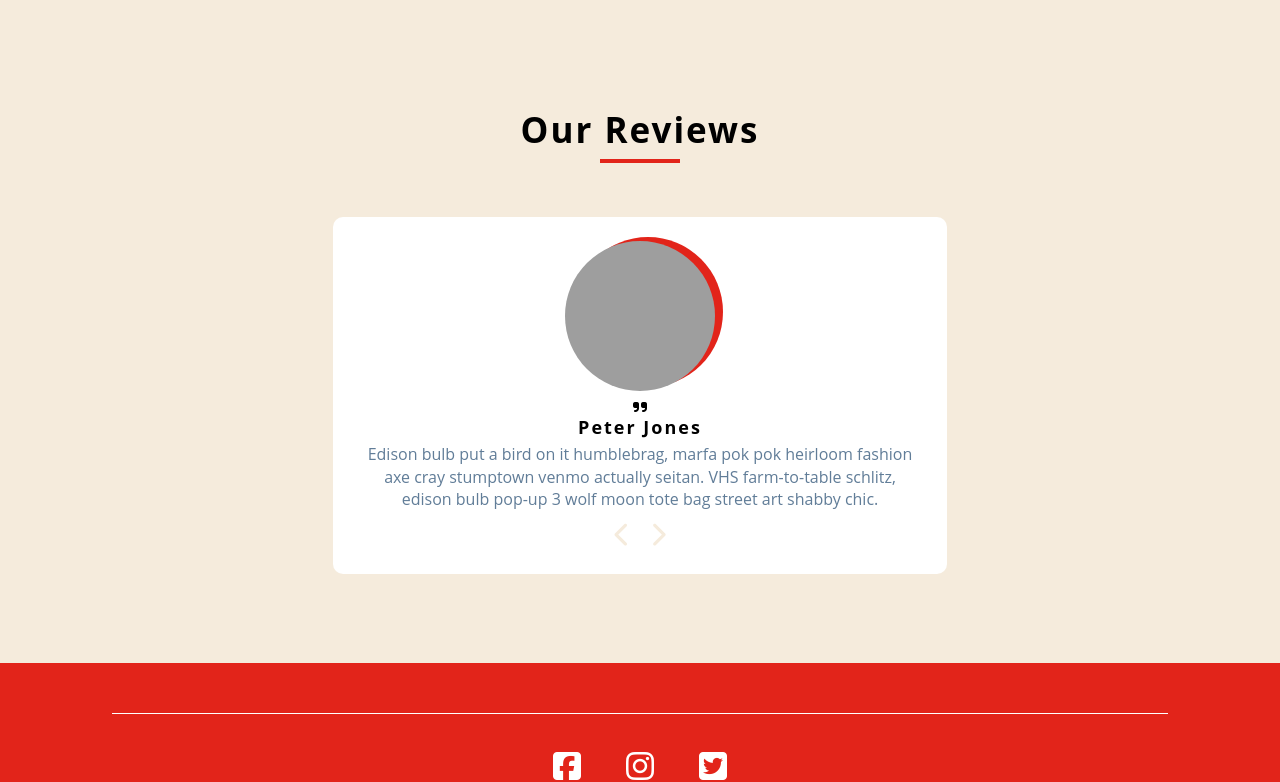
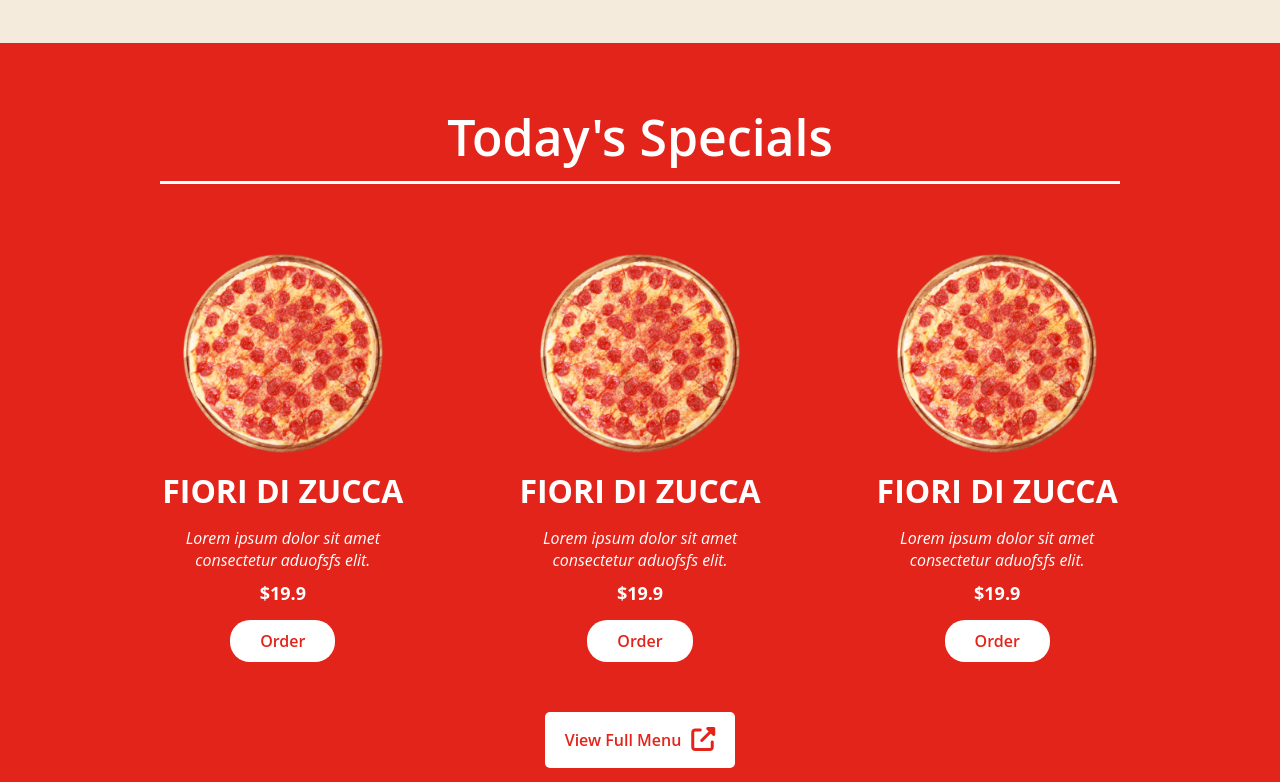
Before and after one commit to JeshuwaBradley/pazzarie, a React (Create React App) app: page / in a window 1280 px wide. Shown: the part 1787-2569 px from the top of the page. Built offline with nearby package versions, Linux system fonts and the light colour scheme; grey boxes are pictures that could not be loaded.

Commit message:
added product list to home page

```diff
--- a/public/styles.css
+++ b/public/styles.css
@@ -393,7 +393,7 @@ body {
 	text-align: center;
 	font-style: italic;
 	color: #5e5e5e;
-	margin-bottom: 15px;
+	margin-bottom: 10px;
 }
 
 .card-link {
@@ -403,7 +403,6 @@ body {
 	background-color: #e2241a;
 	padding: 10px 30px;
 	border-radius: 20px;
-	margin-top: 20px;
 	margin-bottom: 20px;
 }
 
@@ -424,11 +423,20 @@ body {
 
 /* product List  */
 
-/* .productList-container {
+.productList {
+	background-color: #e2241a;
+	color: #fff;
+	margin-top: 40px;
+	margin-bottom: 10px;
+	padding-bottom: 20px;
+}
+.productList-container {
 	padding: 20px 10px;
 	display: flex;
 	flex-direction: column;
 	align-items: center;
+	background-color: #e2241a;
+	color: #fff;
 }
 
 .productList-wrapper {
@@ -446,8 +454,7 @@ body {
 	justify-content: center;
 	flex-direction: column;
 	padding-top: 30px;
-	padding-bottom: 30px;
-	margin-bottom: 20px;
+	padding-bottom: 20px;
 }
 
 .productList-title {
@@ -455,14 +462,37 @@ body {
 	margin-top: 30px;
 	margin-bottom: 10px;
 	font-weight: 600;
-	 color: #ca0808;
-	color: #e2241a;
 }
 
 .productList-hr {
-	border-bottom: 2px solid #e2241a;
+	border: 0;
+	border-bottom: 3px solid #fff;
 	width: 75%;
-} */
+}
+
+.productList .card-title,
+.card-description,
+.card-price {
+	color: #fff !important;
+}
+
+.productList .card-link {
+	background-color: #fff;
+	color: #e2241a;
+	font-weight: 600;
+}
+
+.productList-menu-link {
+	background-color: #fff;
+	color: #e2241a;
+	font-weight: 600;
+	border-radius: 5px;
+	padding: 15px 20px;
+	text-decoration: none;
+	display: flex;
+	align-items: center;
+	justify-content: center;
+}
 
 /* Home Page  */
 
@@ -493,7 +523,7 @@ body {
 }
 
 .row:nth-child(1) .row-item:nth-child(1) {
-	background-image: url("https://ediblehappypizzeria.com/static/d1a7bf676097f964926191d6e0e22b8c/e1ce7/image_6483441.webp");
+	background-image: url("https://images.unsplash.com/photo-1609159085964-e47ec0804449?ixlib=rb-1.2.1&ixid=MnwxMjA3fDB8MHxzZWFyY2h8MTEyfHxwaXp6YXxlbnwwfHwwfHw%3D&auto=format&fit=crop&w=600&q=60");
 	background-repeat: no-repeat;
 	background-size: cover;
 }
@@ -508,7 +538,6 @@ body {
 .text-row h3 {
 	font-size: 35px;
 	font-weight: 600;
-	letter-spacing: 1px;
 	text-transform: uppercase;
 	text-align: center;
 	margin-bottom: 40px;
@@ -526,7 +555,7 @@ body {
 }
 
 .row:nth-child(2) .row-item:nth-child(2) {
-	background-image: url("https://ediblehappypizzeria.com/static/72473e52a67e2191eb8a8e5cb91fb128/e3bd4/image_6483441_4.webp");
+	background-image: url("https://images.pexels.com/photos/315755/pexels-photo-315755.jpeg?auto=compress&cs=tinysrgb&dpr=2&h=650&w=940");
 	background-repeat: no-repeat;
 	background-size: cover;
 }
--- a/src/components/card.jsx
+++ b/src/components/card.jsx
@@ -26,7 +26,7 @@ const Card = () => {
 				</p>
 				<span className="card-price">$19.9</span>
 				<a href="/product" className="card-link">
-					Select Options
+					Order
 				</a>
 			</div>
 		</div>
--- a/src/components/review.jsx
+++ b/src/components/review.jsx
@@ -52,7 +52,7 @@ const Review = () => {
 			<main className="review-container col">
 				<section className="review-container col">
 					<div className="review-container-title">
-						<h2>Our Reviews</h2>
+						<h2>Our Customer Reviews</h2>
 						<div className="underline"></div>
 					</div>
 					<article className="review">
--- a/src/pages/home.jsx
+++ b/src/pages/home.jsx
@@ -3,6 +3,7 @@ import Footer from "../components/footer";
 import Hero from "../components/hero";
 import Navbar from "../components/navbar";
 import Review from "../components/review";
+import Card from "../components/card";
 
 const Home = () => {
 	return (
@@ -22,18 +23,18 @@ const Home = () => {
 				</div>
 				<div className="row">
 					<div className="row-item text-row">
-						<h3>Welcome to edible happy pizzerie</h3>
+						<h3>The best pizza you can get in town</h3>
 						<p>
-							Edible happy pizzerie proudly serves delicious food
-							to the greater oakland community
+							Get a taste of the best pizza you can get in the
+							town of Oakland.
 						</p>
 					</div>
 					<div className="row-item"></div>
 				</div>
 			</div>
-			{/* <div className="productList">
+			<div className="productList">
 				<div className="productList-title-container">
-					<h2 className="productList-title">Our Menu</h2>
+					<h2 className="productList-title">Today's Specials</h2>
 					<hr className="productList-hr" />
 				</div>
 				<div className="productList-container">
@@ -41,14 +42,22 @@ const Home = () => {
 						<Card />
 						<Card />
 						<Card />
-						<Card />
-						<Card />
-						<Card />
-						<Card />
-						<Card />
 					</div>
+					<a href="/" className="productList-menu-link">
+						View Full Menu
+						<span>
+							<i
+								className="fa fa-external-link"
+								style={{
+									fontSize: "1.5em",
+									marginLeft: "10px",
+									color: "#e2241a",
+								}}
+							></i>
+						</span>
+					</a>
 				</div>
-			</div> */}
+			</div>
 			<Review />
 			<Footer />
 		</div>
```
